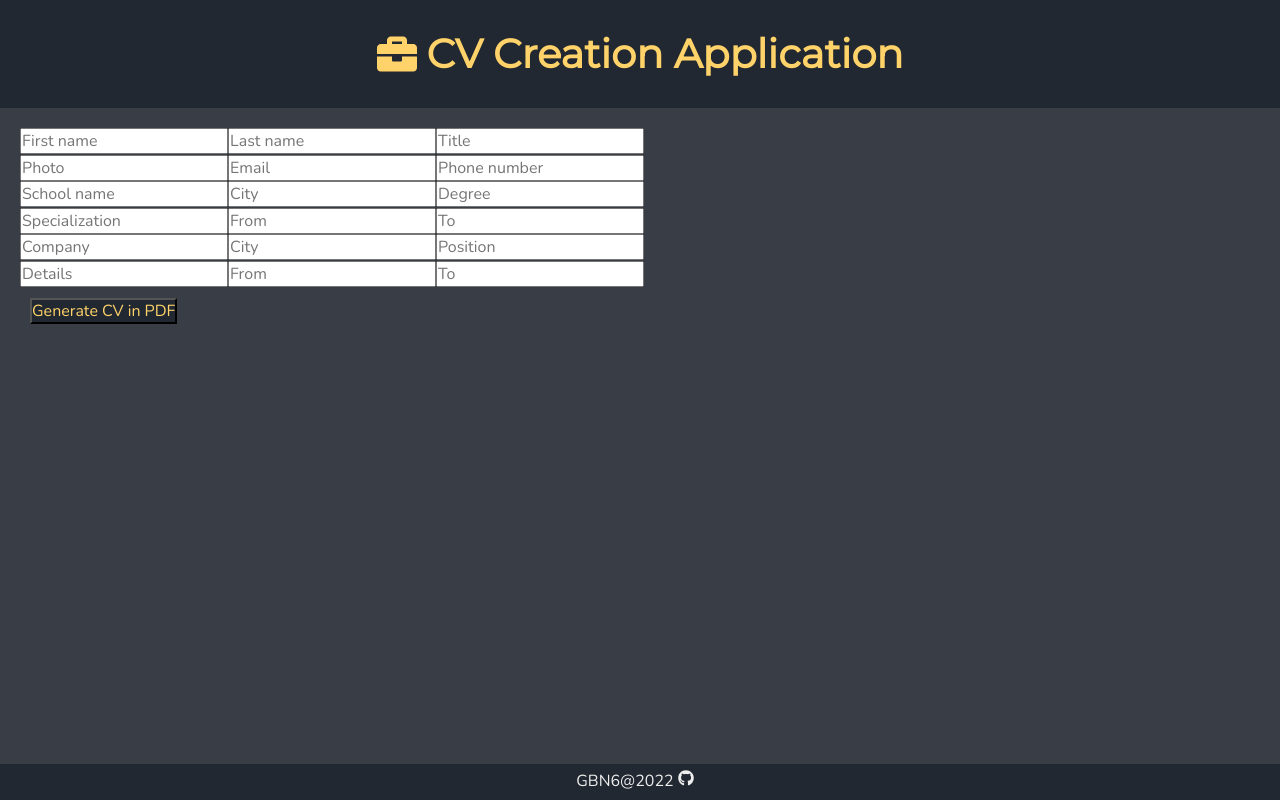
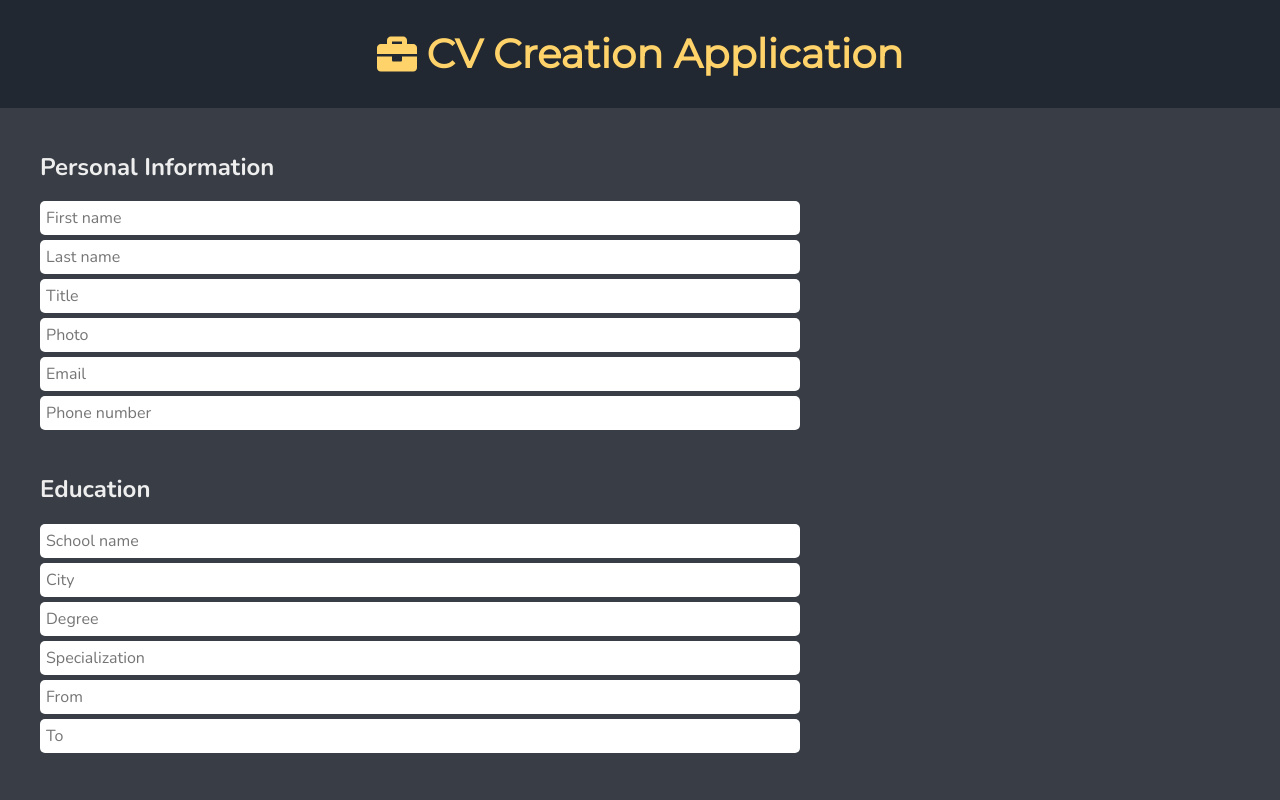
Before and after one commit to GBN6/CV-Application, a React (Create React App) app: page / in a window 1280 px wide. Shown: the top 800 px of the page. Built offline with nearby package versions, Linux system fonts and the light colour scheme.

Commit message:
Add utility components and style them

```diff
--- a/src/components/CvForm/Education.js
+++ b/src/components/CvForm/Education.js
@@ -1,15 +1,18 @@
 import React from 'react';
+import Section from '../Utility/Section';
+import Input from '../Utility/Input';
 
-function Education() {
+
+const Education= () => {
   return (
-    <form>
-      <input type='text' name='' placeholder='School name' />
-      <input type='text' name='' placeholder='City' />
-      <input type='text' name='' placeholder='Degree' />
-      <input type='text' name='' placeholder='Specialization' />
-      <input type='text' name='' placeholder='From' />
-      <input type='text' name='' placeholder='To' />
-    </form>
+    <Section title="Education">
+      <Input type='text' name='' placeholder='School name' />
+      <Input type='text' name='' placeholder='City' />
+      <Input type='text' name='' placeholder='Degree' />
+      <Input type='text' name='' placeholder='Specialization' />
+      <Input type='text' name='' placeholder='From' />
+      <Input type='text' name='' placeholder='To' />
+    </Section>
   );
 }
 
--- a/src/components/CvForm/Experience.js
+++ b/src/components/CvForm/Experience.js
@@ -1,15 +1,17 @@
 import React from 'react';
+import Section from '../Utility/Section';
+import Input from '../Utility/Input';
 
 function Experience() {
   return (
-    <form>
-      <input type='text' name='' placeholder='Company' />
-      <input type='text' name='' placeholder='City' />
-      <input type='text' name='' placeholder='Position' />
-      <input type='text' name='' placeholder='Details' />
-      <input type='text' name='' placeholder='From' />
-      <input type='text' name='' placeholder='To' />
-    </form>
+    <Section title="Experience">
+      <Input type='text' name='' placeholder='Company' />
+      <Input type='text' name='' placeholder='City' />
+      <Input type='text' name='' placeholder='Position' />
+      <Input type='text' name='' placeholder='Details' />
+      <Input type='text' name='' placeholder='From' />
+      <Input type='text' name='' placeholder='To' />
+    </Section>
   );
 }
 
--- a/src/components/CvForm/Personal.js
+++ b/src/components/CvForm/Personal.js
@@ -1,15 +1,17 @@
 import React from 'react';
+import Section from '../Utility/Section';
+import Input from '../Utility/Input';
 
-function Personal() {
+const Personal = () => {
   return (
-    <form>
-      <input type='text' name='' placeholder='First name' />
-      <input type='text' name='' placeholder='Last name' />
-      <input type='text' name='' placeholder='Title' />
-      <input type='text' name='' placeholder='Photo' />
-      <input type='text' name='' placeholder='Email' />
-      <input type='text' name='' placeholder='Phone number' />
-    </form>
+    <Section title="Personal Information">
+      <Input type='text' name='' placeholder='First name' />
+      <Input type='text' name='' placeholder='Last name' />
+      <Input type='text' name='' placeholder='Title' />
+      <Input type='text' name='' placeholder='Photo' />
+      <Input type='text' name='' placeholder='Email' />
+      <Input type='text' name='' placeholder='Phone number' />
+    </Section>
   );
 }
 
--- a/src/components/Main.js
+++ b/src/components/Main.js
@@ -19,6 +19,7 @@ const MainWrapper = styled.main`
 
 const Button = styled.button`
   margin: 1rem;
+
 `;
 
 export default Main;
--- /dev/null
+++ b/src/components/Utility/Input.js
@@ -0,0 +1,17 @@
+import React from 'react';
+import styled from 'styled-components';
+
+const Input = ({ type, name, placeholder }) => {
+  return <InputWrap type={type} name={name} placeholder={placeholder} />;
+};
+
+const InputWrap = styled.input`
+  padding: 0.5rem;
+  border-radius: 5px;
+  border: 1px solid transparent;
+  &:focus {
+    border: 1px solid black;
+  }
+`;
+
+export default Input;
--- /dev/null
+++ b/src/components/Utility/Section.js
@@ -0,0 +1,23 @@
+import React from 'react';
+import styled from 'styled-components';
+
+const Section = (props) => {
+  return (
+    <SectionWrap>
+      <Title>{props.title}</Title>
+      {props.children}
+    </SectionWrap>
+  );
+};
+
+const SectionWrap = styled.section`
+  display: grid;
+  grid-gap: 0.5rem;
+  padding: 2rem;
+`;
+
+const Title = styled.h2`
+  margin-bottom: 1rem;
+`;
+
+export default Section;
--- a/src/index.css
+++ b/src/index.css
@@ -16,6 +16,8 @@
 html {
     font-size: 62.5%;
     line-height: 1.6;
+    position: relative;
+    min-height: 100%;
 }
 
 body {
@@ -40,10 +42,12 @@ h1 {
 
 button,
 input {
-  outline: none;
-  color: inherit;
-  font-family: inherit;
-  font-size: inherit;
+
+    border: none;
+    outline: none;
+    color: inherit;
+    font-family: inherit;
+    font-size: inherit;
 }
 
 button {
```
